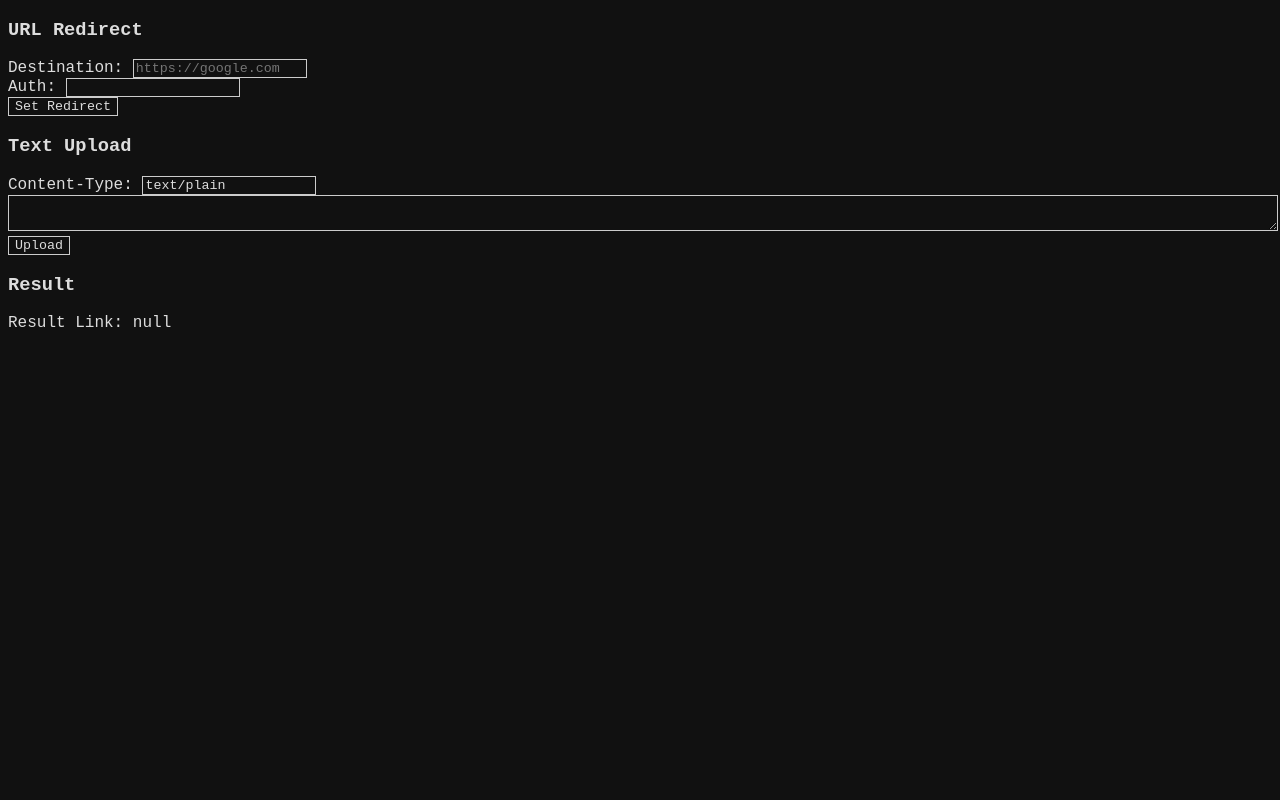
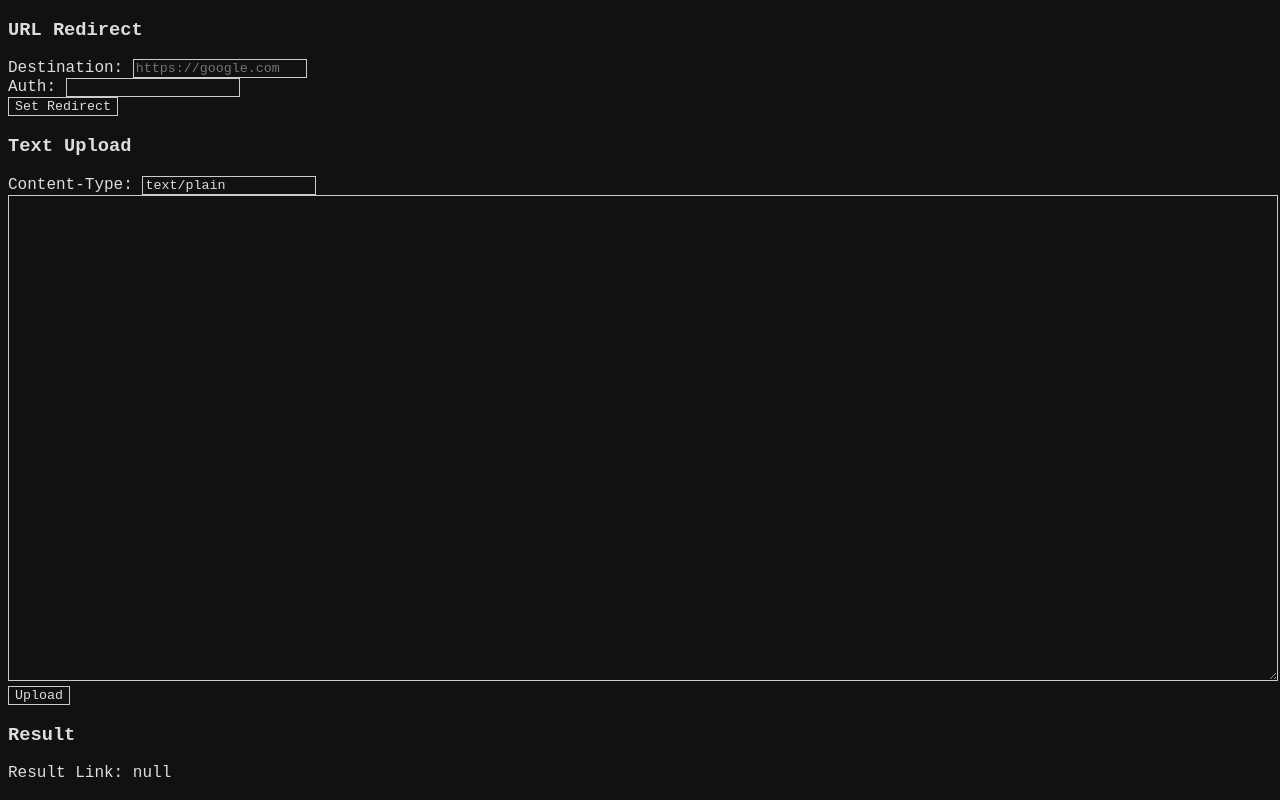
Before and after one commit to mchangrh/cfkv-bin, a website: page docs/index.html in a window 1280 px wide. Drawn offline with Linux system fonts and the light colour scheme.

Commit message:
fix stylesheet

```diff
--- a/docs/style.css
+++ b/docs/style.css
@@ -6,7 +6,7 @@ body {
 }
 textarea {
   width: 100%;
-  height: 60%;
+  height: 60vmin;
 }
 input, button, textarea{
   font-family: inherit;
```
